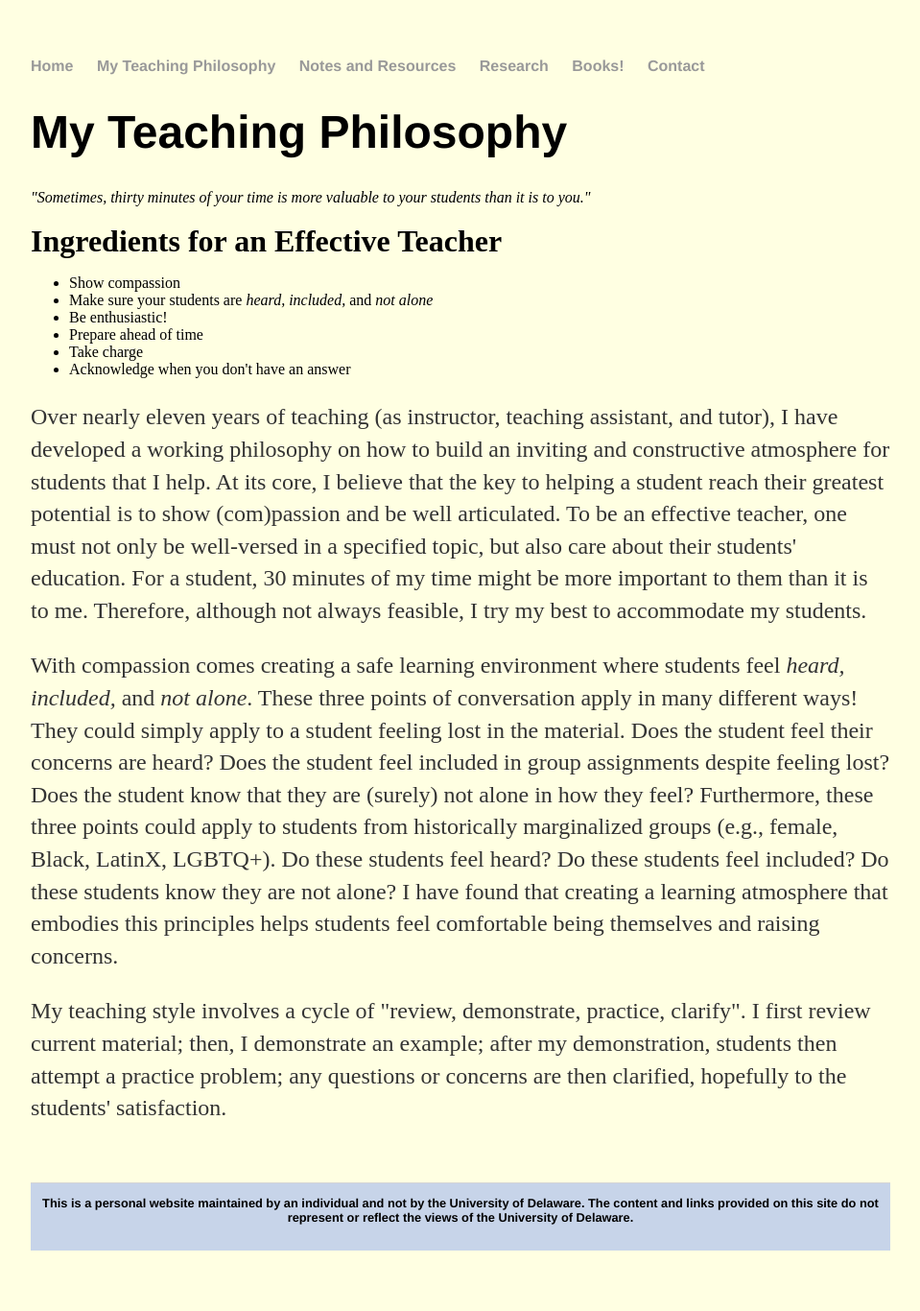
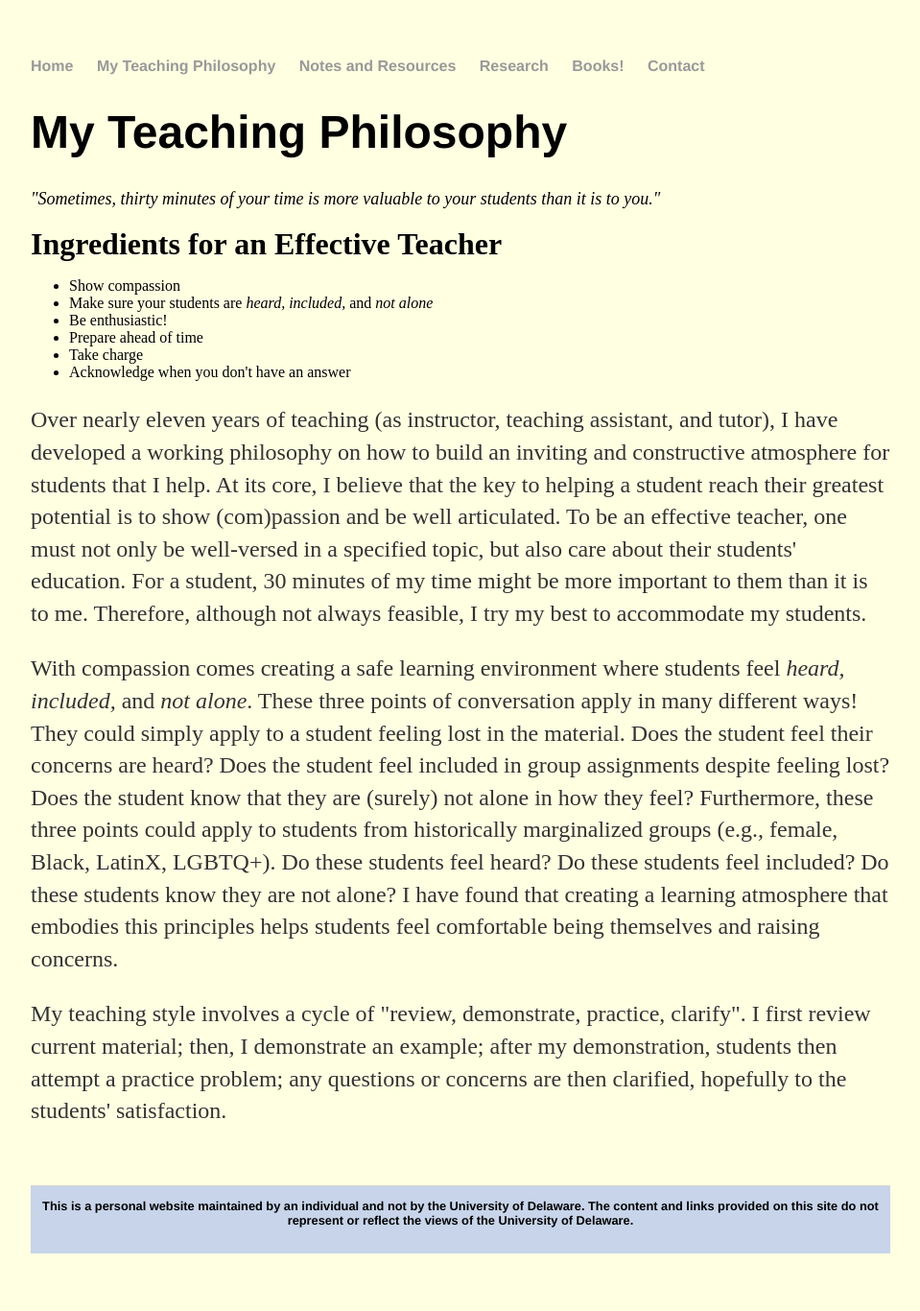
Before and after one commit to jhknakao/jhknakao.github.io, a Jekyll site: the page built from teaching.html, in a window 1280 px wide. Shown: the whole page at 96% size, without its empty margins (160-1119 px from the left). Built offline with Jekyll 4.4.1, drawn with Linux system fonts in a browser that asks for light colours.

Commit message:
Update teaching.html

```diff
--- a/teaching.html
+++ b/teaching.html
@@ -4,7 +4,7 @@ title: My Teaching Philosophy
 ---
 <div class="blurb">
 	<h1>My Teaching Philosophy</h1>
-	<font size="3"><i>"Sometimes, thirty minutes of your time is more valuable to your students than it is to you."</i></font>
+	<font size="4"><i>"Sometimes, thirty minutes of your time is more valuable to your students than it is to you."</i></font>
 	<br>
 	<br>
 	<font size="6"><b>Ingredients for an Effective Teacher</b></font>
```
